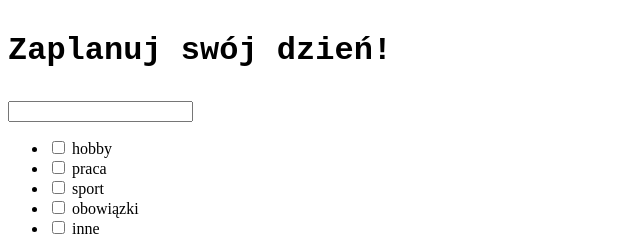
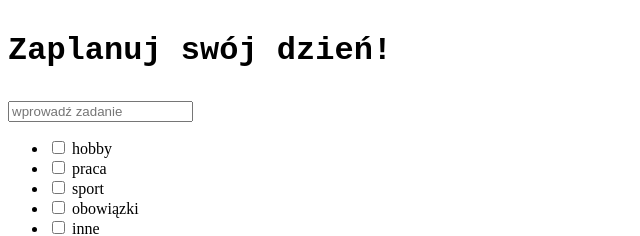
Before and after one commit to patryk-olti/HelloVue, a Vue app: page / in a window 1280 px wide. Shown: the top 236 px of the page, without its empty margins (0-640 px from the left). Built offline with nearby package versions, Linux system fonts and the light colour scheme.

Commit message:
added placeholder and connected variable with input element

```diff
--- a/src/containers/todoContainer.vue
+++ b/src/containers/todoContainer.vue
@@ -1,6 +1,6 @@
 <template>
   <div class="hello">
-    <input type="text" />
+    <input type="text" placeholder="wprowadź zadanie" v-model="newTask" />
 
     <div>
         <ul>
@@ -48,6 +48,7 @@ export default {
   name: 'todoContainer',
   data(){
       return{
+        newTask: '',
         tasks: [{
             id: 1,
             title: 'trening',
```
